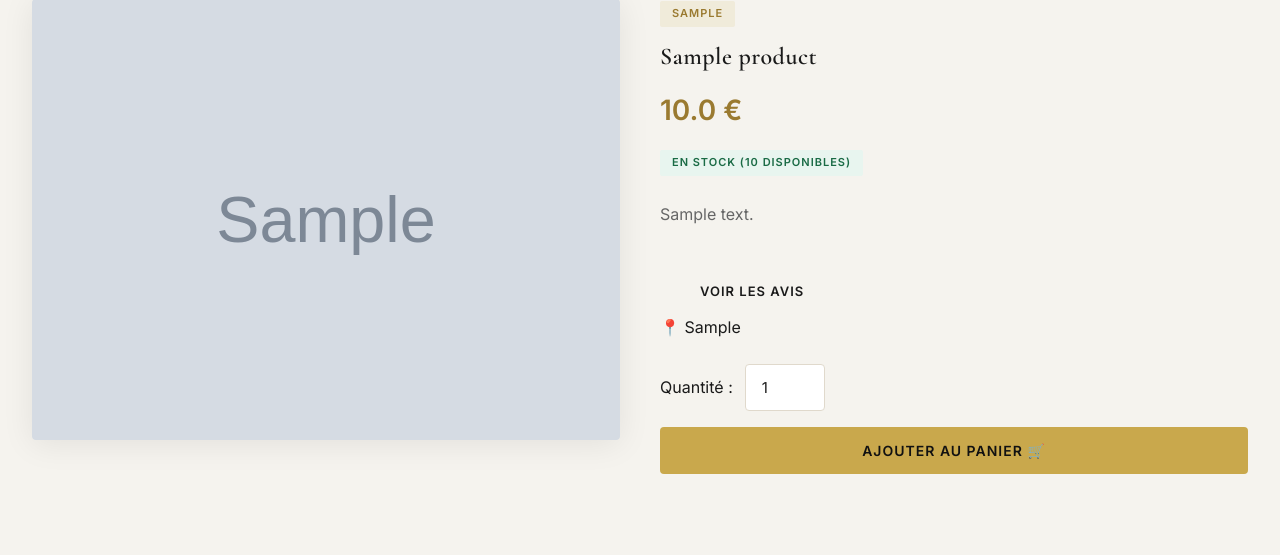
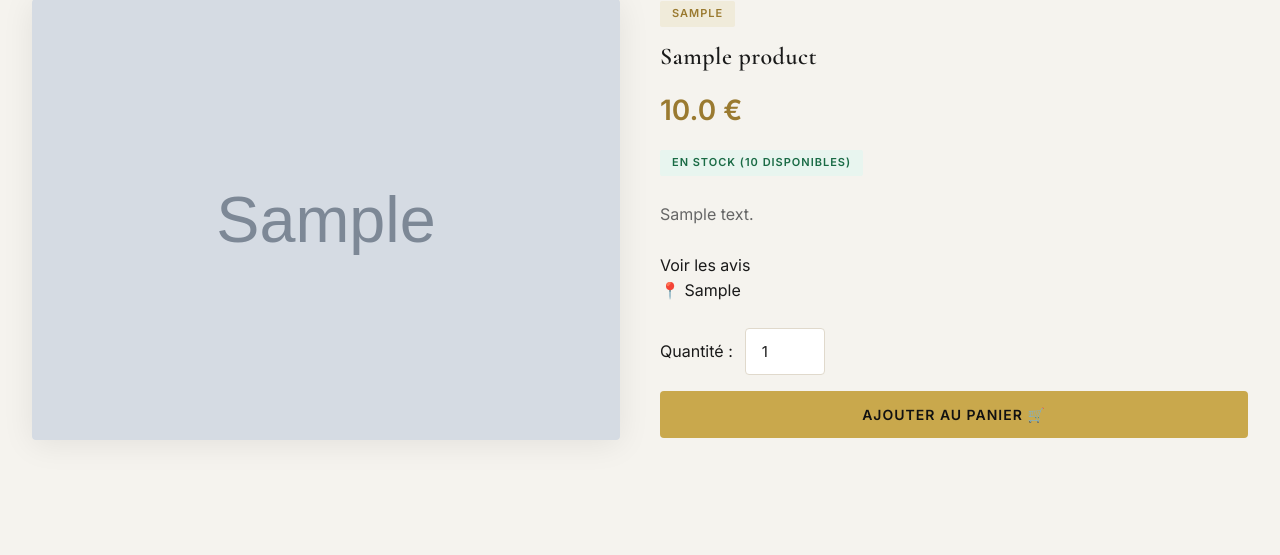
Before and after one commit to jke123/magie-groupe, a Flask app: a page that uses templates/public/product_detail.html in a window 1280 px wide. Shown: the part 466-1021 px from the top of the page. Run offline with Flask 3, Linux system fonts and the light colour scheme; tables that the repository leaves empty hold one stand-in row (values such as "Sample post"); grey boxes marked "Sample" are stand-in pictures; some libraries are stand-ins or nearby versions.

Commit message:
Refactor product reviews link in product_detail.html
Removed inline styles from the product reviews link.

```diff
--- a/templates/public/product_detail.html
+++ b/templates/public/product_detail.html
@@ -28,7 +28,7 @@
 
         <p style="margin:24px 0;color:var(--text-light);line-height:1.8;">{{ product.description }}</p>
 
-        <a href="{{ url_for('product_reviews', slug=product.slug) }}" class="btn btn-primary" style="margin-top:15px;">
+        <a href="{{ url_for('product_reviews', slug=product.slug) }}">
             <i class="fas fa-star"></i> Voir les avis
         </a>
 
```
